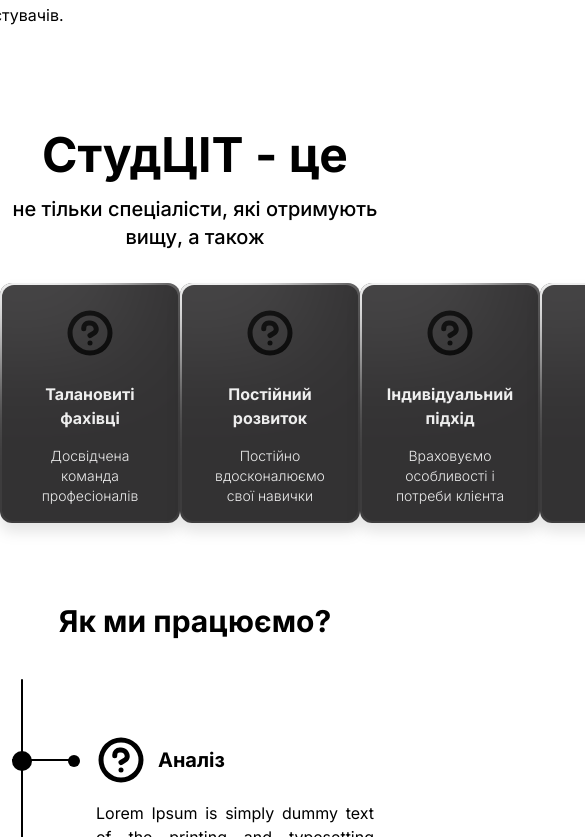
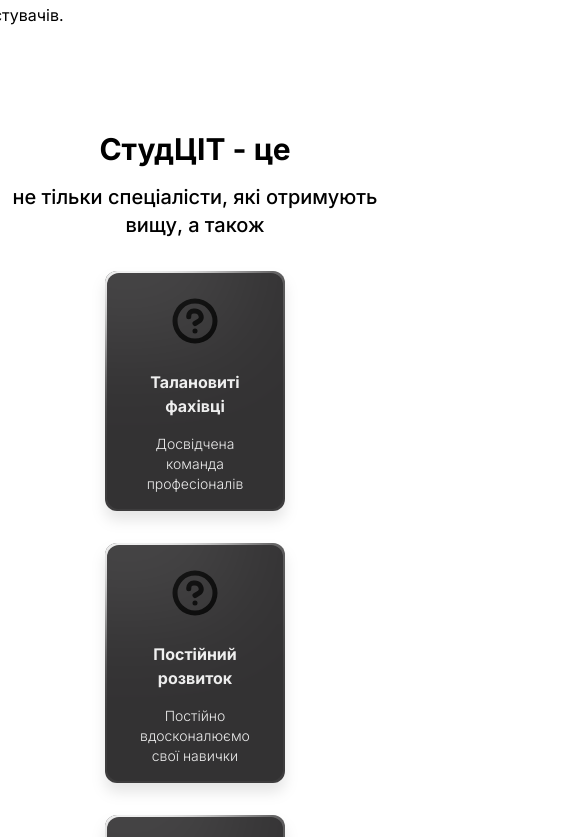
Before and after one commit to Konrem/studcit, a Next.js app: page / in a window 390 px wide. Shown: the part 3187-4024 px from the top of the page, 585 px wide, since content can reach past the window. Built offline with nearby package versions, Linux system fonts and the light colour scheme.

Commit message:
feat(cards work): add adaptive

```diff
--- a/src/components/sections/cardsWork.tsx
+++ b/src/components/sections/cardsWork.tsx
@@ -29,14 +29,14 @@ export default function AboutCards() {
     },
   ];
   return (
-    <div className="mt-[5em]" id="about">
-      <div className="text-center pb-[1rem]">
-        <h2 className="font-bold text-5xl">СтудЦІТ - це</h2>
-        <p className="font-medium text-xl py-[1rem]">
+    <div className="mt-[5rem]" id="about">
+      <div className="text-center pb-4">
+        <h2 className="font-bold text-3xl md:text-5xl">СтудЦІТ - це</h2>
+        <p className="font-medium text-xl py-4">
           не тільки спеціалісти, які отримують вищу, а також
         </p>
       </div>
-      <div className="container mx-auto flex justify-around">
+      <div className="container mx-auto flex justify-around flex-wrap gap-8 lg:flex-nowrap lg:gap-2">
         {cardsWork.map((card, index) => (
           <div key={index}>
             <Card
```
